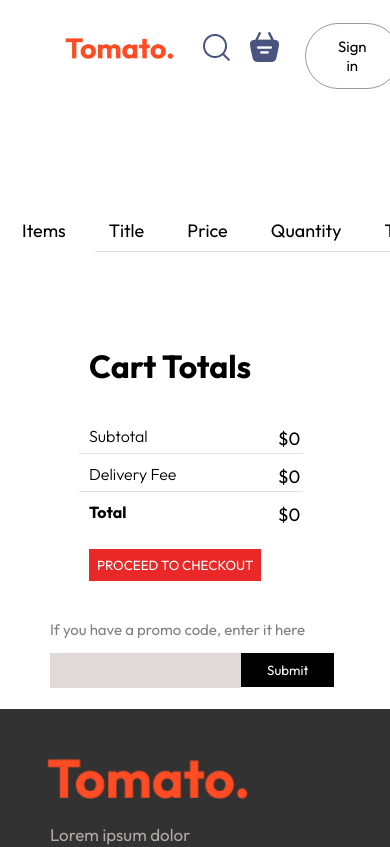
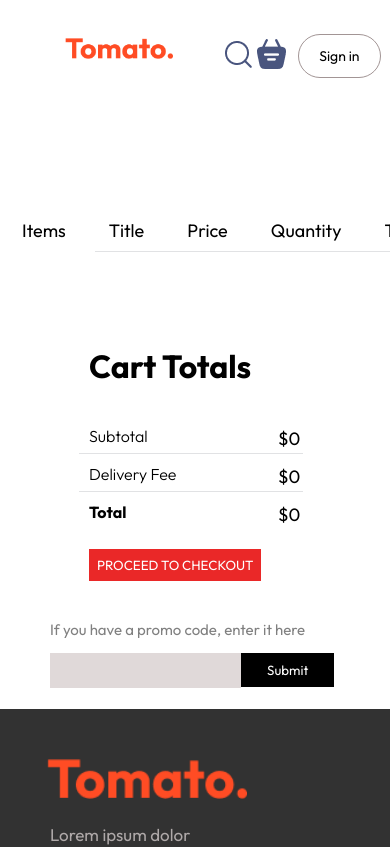
Before and after one commit to thasneem1997/food-delivery-app, a React (Vite) app in the folder frondend/: page /Cart in a window 390 px wide. Shown: the top 847 px of the page. Built offline with nearby package versions, Linux system fonts and the light colour scheme.

Commit message:
modified responsive code

```diff
--- a/frondend/src/assets/assets.js
+++ b/frondend/src/assets/assets.js
@@ -63,7 +63,6 @@ import parcel_icon from './parcel_icon.png'
 export const assets = {
     logo,
     basket_icon,
-
     search_icon,
     rating_starts,
     add_icon_green,
--- a/frondend/src/components/Navbar.css
+++ b/frondend/src/components/Navbar.css
@@ -84,8 +84,19 @@ p {
         display: none;
     }
     .nav2 {
-        margin-left: 203px !important;
-        margin-top: -69px;
+        margin-left: 225px !important;
+        margin-top: -77px;
         position: absolute;
+        display: flex;
+        gap: 5px;
+    }
+    .btn-n {
+        position: static;
+        width: 100%;
+        margin: 10px 7px;
+        padding: 12px 20px;
+        font-size: 14px;
+        border-radius: 50px;
+        transition: background-color 0.3s ease;
     }
 }
--- a/frondend/src/pages/Home/Exploremenu.css
+++ b/frondend/src/pages/Home/Exploremenu.css
@@ -71,9 +71,12 @@
     }
 
     .menu-container hr {
-        width: 476px !important;
+        width: 357px !important;
     }
-
+   .head{
+    margin-top: 43px;
+    margin-bottom: 13px;
+   }
 }
 
 @media(max-width:900px) {
--- a/frondend/src/pages/Home/Header.css
+++ b/frondend/src/pages/Home/Header.css
@@ -1,5 +1,6 @@
+
 .header-container {
-    background: url(header_img.png);
+    background: url(/header_img.png);
     margin: 56px 58px;
     background-size: cover;
     background-position: center;
--- a/frondend/src/pages/Home/download.css
+++ b/frondend/src/pages/Home/download.css
@@ -1,23 +1,56 @@
-.download-container{
-  margin: 0 auto;
-  text-align: center;
-  padding: 90px;
+.download-container {
+    margin: 0 auto;
+    text-align: center;
+    padding: 90px;
 }
-.download-container h1{
-    font-size: 45px;
-    font-weight: 500;
+
+.download-container h1 {
+    font-size: 40px;
+    /* Base font size */
+    text-align: center;
+    /* Center the text */
+    margin: 20px;
+    /* Add some margin around the text */
+    padding: 10px;
+    /* Add some padding for better spacing */
+    line-height: 1.5;
+    /* Improve line spacing for readability */
+    font-family: Arial, sans-serif;
+    /* Use a web-safe font */
 }
-.download-btn{
+
+.download-btn {
     margin: 0 auto;
     text-align: center;
     padding: 30px;
 
 }
-.download-btn a{
+
+.download-btn a {
     margin-left: 40px;
 }
-@media(max-width:750px){
-    .download-btn{
+
+@media(max-width:750px) {
+    .download-btn {
         margin-left: -64px !important;
     }
+
+    .download-container h1 {
+        font-size: 24px;
+        padding: 7px;
+        margin-top: -89px;
+        margin-bottom: 0px;
+
+    }
+
+    .download-btn img {
+        width: 150px !important;
+    }
+.download-container{
+    margin: 0 auto;
+    text-align: center;
+    padding: 96px 21px;
+    margin-bottom: 0px;
 }
+
+}
--- a/frondend/src/pages/Home/food item/fooditem.css
+++ b/frondend/src/pages/Home/food item/fooditem.css
@@ -39,3 +39,11 @@
     margin-top: 145px;
     margin-left: -59px;
 }
+@media(max-width:750px) {
+
+.fooditem-container{
+    padding: 21px 34px;
+    margin: 8px 17px;
+    width: 351px;
+}
+}
```
